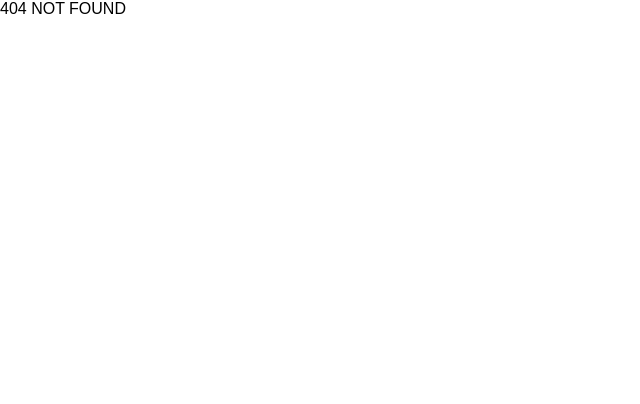
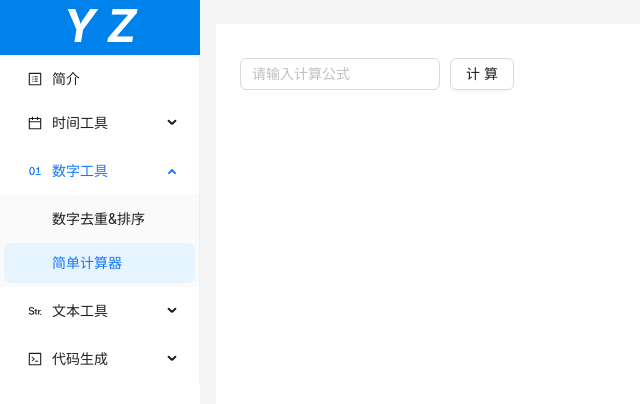
Before and after one commit to ychp/open-tool, a Vue app: page /math-calculator in a window 1280 px wide. Before the commit this address had no page. Shown: the top 404 px of the page, without its empty margins (0-640 px from the left). Built offline with nearby package versions, Linux system fonts and the light colour scheme.

Commit message:
增加字符串工具

```diff
--- a/package.json
+++ b/package.json
@@ -16,6 +16,7 @@
     "ant-design-vue": "^4.1.2",
     "axios": "^1.7.2",
     "lunar-typescript": "^1.7.5",
+    "mathjs": "^13.0.2",
     "moment": "^2.30.1",
     "vue": "^3.4.21",
     "vue-router": "^4.3.0"
--- /dev/null
+++ b/src/components/number/math-calculator/MathCalculator.vue
@@ -0,0 +1,56 @@
+<template>
+  <div class="app-container">
+    <a-flex :vertical="true">
+      <div>
+        <a-input
+          id="input"
+          placeholder="请输入计算公式"
+          type="text"
+          v-model:value="calculator.formula"
+          style="width: 200px"
+        />
+        <a-button class="btn" @click="calculate">计算</a-button>
+      </div>
+      <div class="result">
+        <span>{{ calculator.result }}</span>
+      </div>
+    </a-flex>
+  </div>
+</template>
+
+<script lang="ts" setup>
+import { reactive } from 'vue'
+import * as math from 'mathjs'
+
+interface Calculator {
+  formula: string
+  result: string
+}
+
+const calculator = reactive<Calculator>({
+  formula: '',
+  result: ''
+})
+
+const calculate = async function () {
+  try {
+    calculator.result = math.evaluate(calculator.formula)
+  } catch (error) {
+    throw new Error(`Failed to evaluate formula: ${error}`)
+  }
+}
+</script>
+
+<style scoped>
+.app-container {
+  padding-top: 10px;
+  min-height: 100vh; /* 确保容器至少占据整个视口高度 */
+}
+.btn {
+  margin-left: 10px;
+}
+
+.result {
+  margin-top: 10px;
+}
+</style>
--- /dev/null
+++ b/src/components/string-utils/keyword-extractor/KeywordExtractor.vue
@@ -0,0 +1,99 @@
+<template>
+  <div class="app-container">
+    <a-flex :vertical="true">
+      <div>
+        <a-input
+          id="input"
+          placeholder="请输入需要提取正则表达式"
+          type="text"
+          v-model:value="extractor.expression"
+          style="width: 250px"
+        />
+        <a-input
+          id="input"
+          placeholder="请输入需要在结果中清除的关键字"
+          type="text"
+          v-model:value="extractor.clearStr"
+          style="margin-left: 10px; width: 200px"
+        />
+        <a-button class="btn" @click="extractContent">提取</a-button>
+        <a-button class="btn" @click="copyResult">复制结果</a-button>
+      </div>
+      <div class="body">
+        <a-textarea
+          class="content"
+          v-model:value="extractor.content"
+          placeholder="请输入原始文本"
+          :rows="20"
+        />
+        <a-label class="icon">=></a-label>
+        <a-textarea class="result" v-model:value="extractor.result" :rows="20" disabled />
+      </div>
+    </a-flex>
+  </div>
+</template>
+
+<script lang="ts" setup>
+import { reactive } from 'vue'
+
+interface Extractor {
+  content: string
+  expression: string
+  clearStr: string
+  result: string
+}
+
+const extractor = reactive<Extractor>({
+  content: '',
+  expression: '',
+  clearStr: '',
+  result: ''
+})
+
+const extractContent = async function () {
+  extractor.result = ''
+  const regex = new RegExp(extractor.expression, 'g')
+  const match = extractor.content.matchAll(regex)
+  for (const item of match) {
+    console.log(item[0])
+    console.log(extractor.clearStr)
+    console.log(item[0].replace(extractor.clearStr, ''))
+    extractor.result += item[0].replace(extractor.clearStr, '') + '\n'
+  }
+}
+
+const copyResult = async function () {
+  await navigator.clipboard.writeText(extractor.result)
+}
+</script>
+
+<style scoped>
+.app-container {
+  padding-top: 10px;
+  min-height: 100vh; /* 确保容器至少占据整个视口高度 */
+}
+
+.btn {
+  margin-left: 10px;
+}
+
+.body {
+  display: flex;
+  margin-top: 10px;
+  vertical-align: middle;
+  align-items: center;
+}
+
+.content {
+  width: 40%;
+}
+
+.icon {
+  margin-left: 16px;
+  margin-right: 16px;
+}
+
+.result {
+  width: 40%;
+}
+</style>
--- a/src/router/index.ts
+++ b/src/router/index.ts
@@ -9,23 +9,34 @@ const routers = [
   {
     path: '/calendar-convert',
     name: 'CalendarConversion',
-    component: () => import('@/components/calander/CalendarConversion/CalendarConversion.vue')
+    component: () => import('@/components/calander/calendar-conversion/CalendarConversion.vue')
   },
   {
     path: '/timestamp-convert',
     name: 'TimestampConversion',
-    component: () => import('@/components/calander/TimestampConversion/TimestampConversion.vue')
+    component: () => import('@/components/calander/timestamp-conversion/TimestampConversion.vue')
   },
   {
     path: '/number-tool',
     name: 'NumberDeal',
-    component: () => import('@/components/number/NumberTool/NumberTool.vue')
+    component: () => import('@/components/number/number-tool/NumberTool.vue')
+  },
+  {
+    path: '/math-calculator',
+    name: 'MathCalculator',
+    component: () => import('@/components/number/math-calculator/MathCalculator.vue')
+  },
+
+  {
+    path: '/keyword-extractor',
+    name: 'KeywordExtractor',
+    component: () => import('@/components/string-utils/keyword-extractor/KeywordExtractor.vue')
   },
   {
     path: '/mahjong-score',
     name: 'MahjongScoreCalculator',
     component: () =>
-      import('@/components/amusement/MahjongScoreCalculator/MahjongScoreCalculator.vue')
+      import('@/components/amusement/mahjong-score-calculator/MahjongScoreCalculator.vue')
   },
   {
     path: '/holiday-lookup',
--- a/src/views/Main.vue
+++ b/src/views/Main.vue
@@ -28,14 +28,15 @@ import {
   ProfileOutlined,
   CodeOutlined,
   CalendarOutlined,
-  FieldBinaryOutlined
+  FieldBinaryOutlined,
+  FieldStringOutlined
 } from '@ant-design/icons-vue'
 const router = useRouter()
 const route = useRoute()
 const state = reactive({
   selectedKeys: ['Homepage'],
   openKeys: ['Calander'],
-  rootSubmenuKeys: ['Calander', 'NumberTool', 'CodeGenerator']
+  rootSubmenuKeys: ['Calander', 'NumberUtils', 'StringUtils', 'CodeGenerator']
 })
 
 // 根据当前路由设置 selectedKeys 和 openKeys
@@ -51,8 +52,13 @@ function setMenuStateFromRoute() {
       openKey = 'Calander'
       break
     case 'NumberDeal':
-      selectedKey = 'NumberDeal'
-      openKey = 'NumberTool'
+    case 'MathCalculator':
+      selectedKey = route.name
+      openKey = 'NumberUtils'
+      break
+    case 'KeywordExtractor':
+      selectedKey = route.name
+      openKey = 'StringUtils'
       break
     case 'GenerateByTable':
     case 'GenerateBySQL':
@@ -120,7 +126,7 @@ const items = ref([
     ]
   },
   {
-    key: 'NumberTool',
+    key: 'NumberUtils',
     icon: () => h(FieldBinaryOutlined),
     label: '数字工具',
     children: [
@@ -128,6 +134,23 @@ const items = ref([
         key: 'NumberDeal',
         label: '数字去重&排序',
         to: '/number-tool'
+      },
+      {
+        key: 'MathCalculator',
+        label: '简单计算器',
+        to: '/math-calculator'
+      }
+    ]
+  },
+  {
+    key: 'StringUtils',
+    icon: () => h(FieldStringOutlined),
+    label: '文本工具',
+    children: [
+      {
+        key: 'KeywordExtractor',
+        label: '文本提取器',
+        to: '/keyword-extractor'
       }
     ]
   },
```
Also changed, not shown: src/components/amusement/mahjong-score-calculator/MahjongScoreCalculator.vue (renamed from src/components/amusement/MahjongScoreCalculator/MahjongScoreCalculator.vue), src/components/calander/calendar-conversion/CalendarConversion.vue (renamed from src/components/calander/CalendarConversion/CalendarConversion.vue), src/components/calander/timestamp-conversion/TimestampConversion.vue (renamed from src/components/calander/TimestampConversion/TimestampConversion.vue), src/components/number/number-tool/NumberTool.vue (renamed from src/components/number/NumberTool/NumberTool.vue), 1 other file (tests, documents, lock files or other folders).
